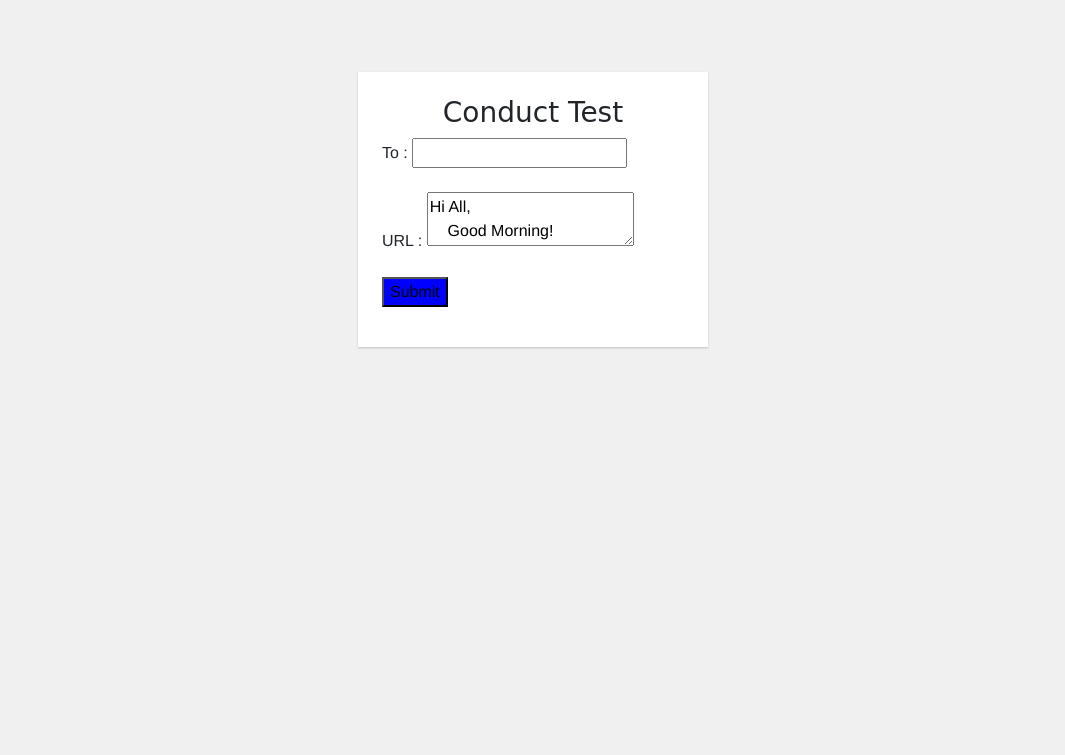
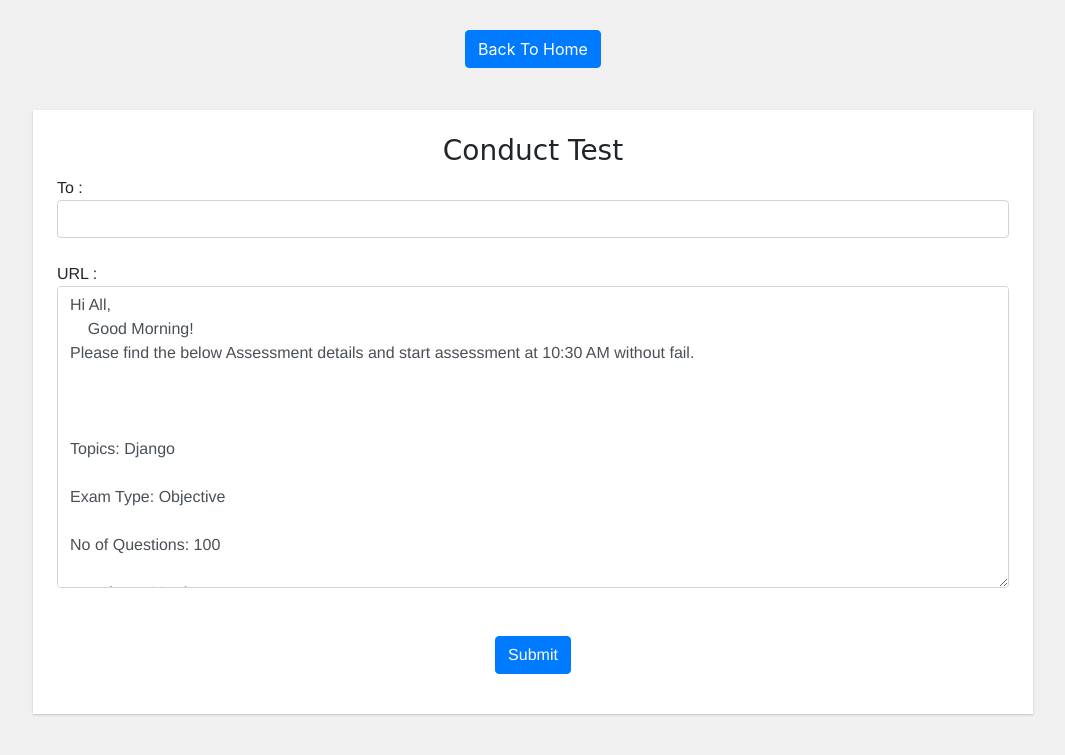
Before and after one commit to rohit-prashanth/Skill-Test, a Django app: page /test in a window 1280 px wide. Shown: the top 755 px of the page, without its empty margins (107-1172 px from the left). Run offline with Django 3.2, Linux system fonts and the light colour scheme; some libraries are stand-ins or nearby versions.

Commit message:
modeified conduct test form

```diff
--- a/Skill_Test/Skill_Test/settings.py
+++ b/Skill_Test/Skill_Test/settings.py
@@ -12,8 +12,7 @@ https://docs.djangoproject.com/en/3.2/ref/settings/
 
 from pathlib import Path
 import os
-from django.core.mail import send_mail
-from django.conf import settings
+
 
 # Build paths inside the project like this: BASE_DIR / 'subdir'.
 BASE_DIR = Path(__file__).resolve().parent.parent
@@ -29,7 +28,6 @@ SECRET_KEY = 'django-insecure-1ez0%a$$(rw!+j4ep#fa&)wizuyq6xg88@lq218fxx6%4yv8zn
 DEBUG = True
 
 ALLOWED_HOSTS = []
-
 
 # Application definition
 
--- a/Skill_Test/Skill_Test/urls.py
+++ b/Skill_Test/Skill_Test/urls.py
@@ -23,6 +23,7 @@ urlpatterns = [
     path('profile', views.user_profile, name='profile'),
     path('logout', views.user_logout, name='logout'),
     path('ques',views.questions,name='ques'),
-    path('test',views.Send_link_to_Email,name='test')
+    path('test',views.Send_link_to_Email,name='test'),
+
 
 ]
--- a/Skill_Test/skill/admin.py
+++ b/Skill_Test/skill/admin.py
@@ -5,7 +5,7 @@ from .models import *
 # Register your models here.
 @admin.register(QuestionBank)
 class QuestionBankAdmin(admin.ModelAdmin):
-    list_display = ['question_id','question','difficulty_names','created_date','modified_date','flag']
+    list_display = ['question_id','category_names','question','difficulty_names','created_date','modified_date','flag']
 
 
 @admin.register(OptionsTable)
--- a/Skill_Test/skill/views.py
+++ b/Skill_Test/skill/views.py
@@ -1,12 +1,13 @@
 from django.contrib import messages
 from django.contrib.auth import authenticate, login, logout
 from django.contrib.auth.forms import AuthenticationForm
-from django.http import HttpResponseRedirect
+from django.http import HttpResponseRedirect,HttpResponse
 from django.shortcuts import render
 from .forms import QuestionBankForm,OptionTableForm
 from django.contrib import messages
 from django.core.mail import send_mail
 from django.conf import settings
+
 def questions(request):
     if request.method == 'POST':
         fm = QuestionBankForm(request.POST)
@@ -14,6 +15,7 @@ def questions(request):
         if fm.is_valid() and fm1.is_valid():
             fm.save()
             fm1.save()
+            messages.success(request, 'Added Question Successfully')
             return HttpResponseRedirect('/ques')
         else:
             messages.error(request,'Invalid Data')
@@ -21,7 +23,8 @@ def questions(request):
     else:
         fm = QuestionBankForm()
         fm1 = OptionTableForm()
-        return render(request,'questions.html',{'form1':fm1,'form':fm})
+        question_id = "QAPY05"
+        return render(request,'questions.html',{'form1':fm1,'form':fm,'q':question_id})
 
 def user_login(request):
 
--- a/Skill_Test/templates/index.html
+++ b/Skill_Test/templates/index.html
@@ -5,9 +5,9 @@
     <link rel="stylesheet" href="https://maxcdn.bootstrapcdn.com/bootstrap/4.0.0/css/bootstrap.min.css" integrity="sha384-Gn5384xqQ1aoWXA+058RXPxPg6fy4IWvTNh0E263XmFcJlSAwiGgFAW/dAiS6JXm" crossorigin="anonymous">
     <style>
         .align{
-        width: 350px;
+        width: 1000px;
         padding: 24px;
-        margin: 72px auto 68px;
+        margin: 12px auto 68px;
         background: #fff;
         position: relative;
         box-shadow: 0 1px 2px rgb(0 0 0 / 20%);
@@ -16,12 +16,18 @@
     </style>
 </head>
 <body style="background-color:#f0f0f1">
+<center style="padding:30px">
+ <a class="btn btn-primary" style="text-align:center" href="{% url 'profile' %}" role="button">Back To Home</a>
+    </center>
     <div class="align">
+
         <h3 align="center" style="font-family: cursive;">Conduct Test</h3>
-<form action="#" method="POST">
+<form method="POST">
     {% csrf_token %}
-    To : <input type="text" name="email" required> <br><br>
-    URL : <textarea name="content" required>Hi All,
+<!--    To : <input type="text" name="email" required> <br><br>-->
+<!--    URL : <textarea name="content" required>-->
+    To : <input type="text" name="email" class="form-control" required><br>
+    URL : <textarea class="form-control" name="content" rows="12" required>Hi All,
     Good Morning!
 Please find the below Assessment details and start assessment at 10:30 AM without fail.
 
@@ -38,13 +44,14 @@ Duration: 120 mins.
     http://127.0.0.1:8000/
 
 </textarea><br><br>
-
-<button style="background-color:blue">Submit</button>
+<center>
+<button class="btn btn-primary">Submit</button>
+</center>
 
 
 
 </form>
-
+    </div>
 </body>
 
 </html>
```
Also changed, not shown: Skill_Test/templates/profile.html (+7 -0 lines), Skill_Test/templates/questions.html (+21 -5 lines), Skill_Test/db.sqlite3.
